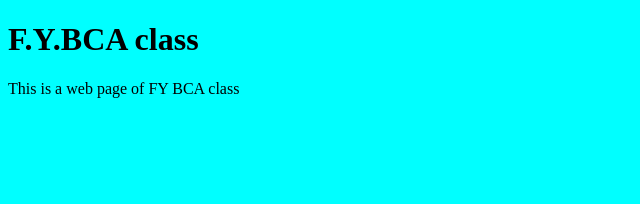
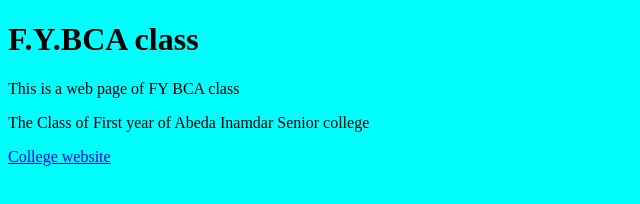
Before and after one commit to NotDaniyal/html-lectures, a plain HTML site: page assignment1/Q1.html in a window 1280 px wide. Shown: the whole page, without its empty margins (0-640 px from the left). Drawn offline with Linux system fonts and the light colour scheme.

Commit message:
Update Q1.html

```diff
--- a/assignment1/Q1.html
+++ b/assignment1/Q1.html
@@ -8,5 +8,6 @@
 <body style="background-color: aqua;">
     <h1>F.Y.BCA class</h1>
     <p>This is a web page of FY BCA class</p>
-</body>
+  <p>The Class of First year of Abeda Inamdar Senior college </p>
+  <a href="https://www.abedainamdarcollege.org.in/">College website</a></body>
 </html>
```
